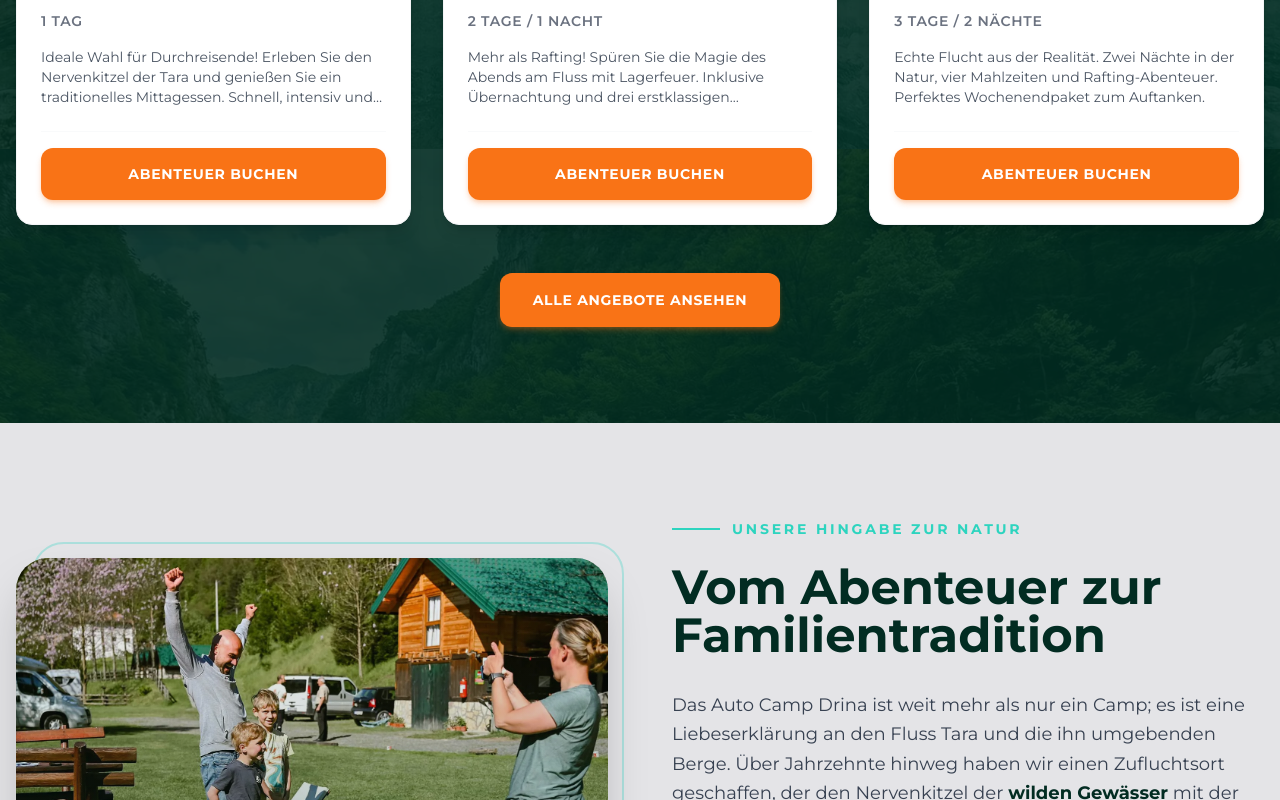
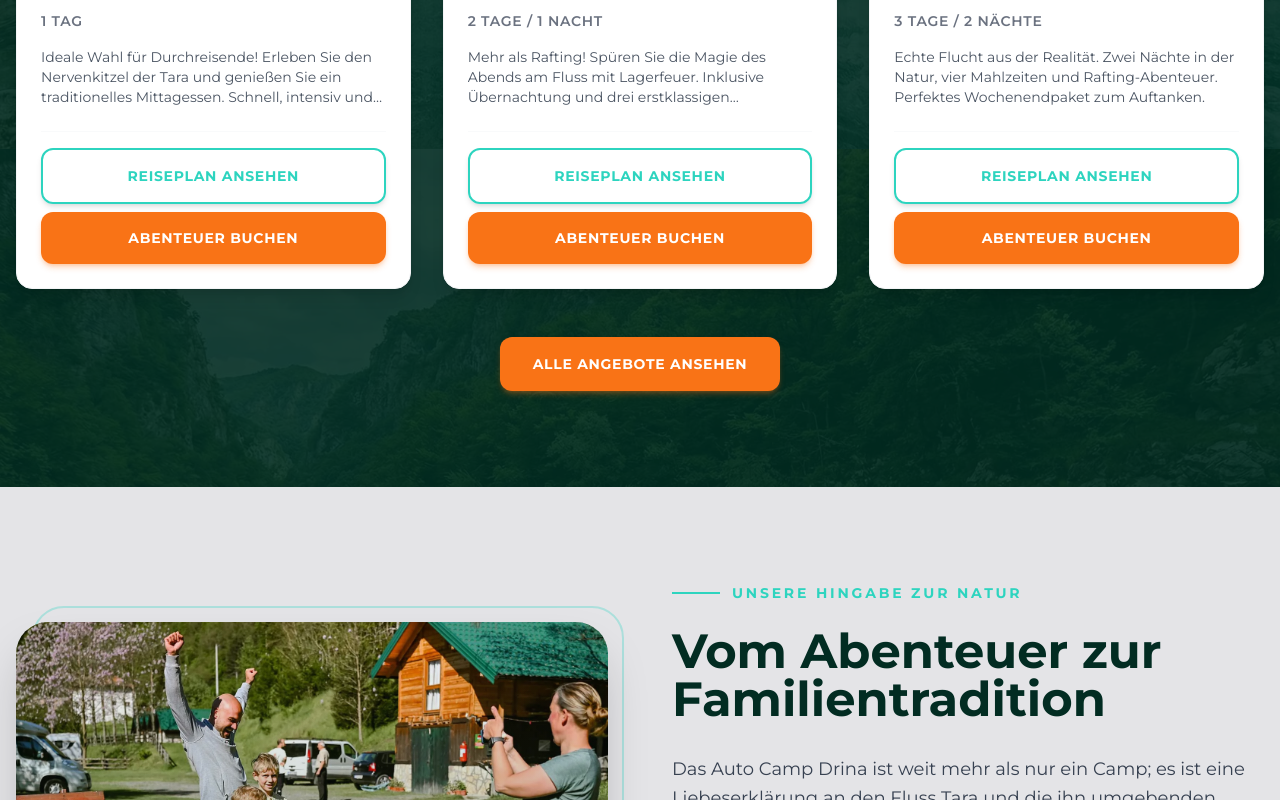
Before and after one commit to Pjur9/Auto-Camp-Drina-Web-Site, a React (Vite) app: page /de in a window 1280 px wide. Shown: the part 2340-3140 px from the top of the page. Built offline with nearby package versions, Linux system fonts and the light colour scheme.

Commit message:
Fixed cards again

```diff
--- a/src/entities/package/ui/PackageCard.jsx
+++ b/src/entities/package/ui/PackageCard.jsx
@@ -63,8 +63,8 @@ export const PackageCard = memo(({
           <p className="text-gray-600 text-sm mb-6 line-clamp-3">{item.description}</p>
 
           <div className="mt-auto pt-4 border-t border-gray-50 flex flex-col gap-2">
-            {type === 'hiking' && (
-                <Button
+            {type === 'hiking' ? (
+              <Button
                 variant="outline"
                 className="w-full !text-secondary !border-secondary hover:!bg-primary hover:!text-white flex justify-center items-center gap-2"
                 onClick={(e) => {
@@ -76,7 +76,16 @@ export const PackageCard = memo(({
                 <BookOpen size={16} aria-hidden="true" /> {isItineraryOpen ? t('common.closePlan') : t('common.planTour')}
                 {isItineraryOpen ? <ChevronUp size={16} aria-hidden="true" /> : <ChevronDown size={16} aria-hidden="true" />}
               </Button>
-            ) }
+            ) : (
+              <Button
+                variant="outline"
+                aria-label={t('common.planTour')}
+                className="w-full !text-secondary !border-secondary hover:!bg-gray-50 hover:!text-primary"
+                onClick={() => onShowDetails(item)}
+              >
+                {t('common.planTour')}
+              </Button>
+            )}
 
             <Button
               aria-label={t('common.bookAdventure')}
```
